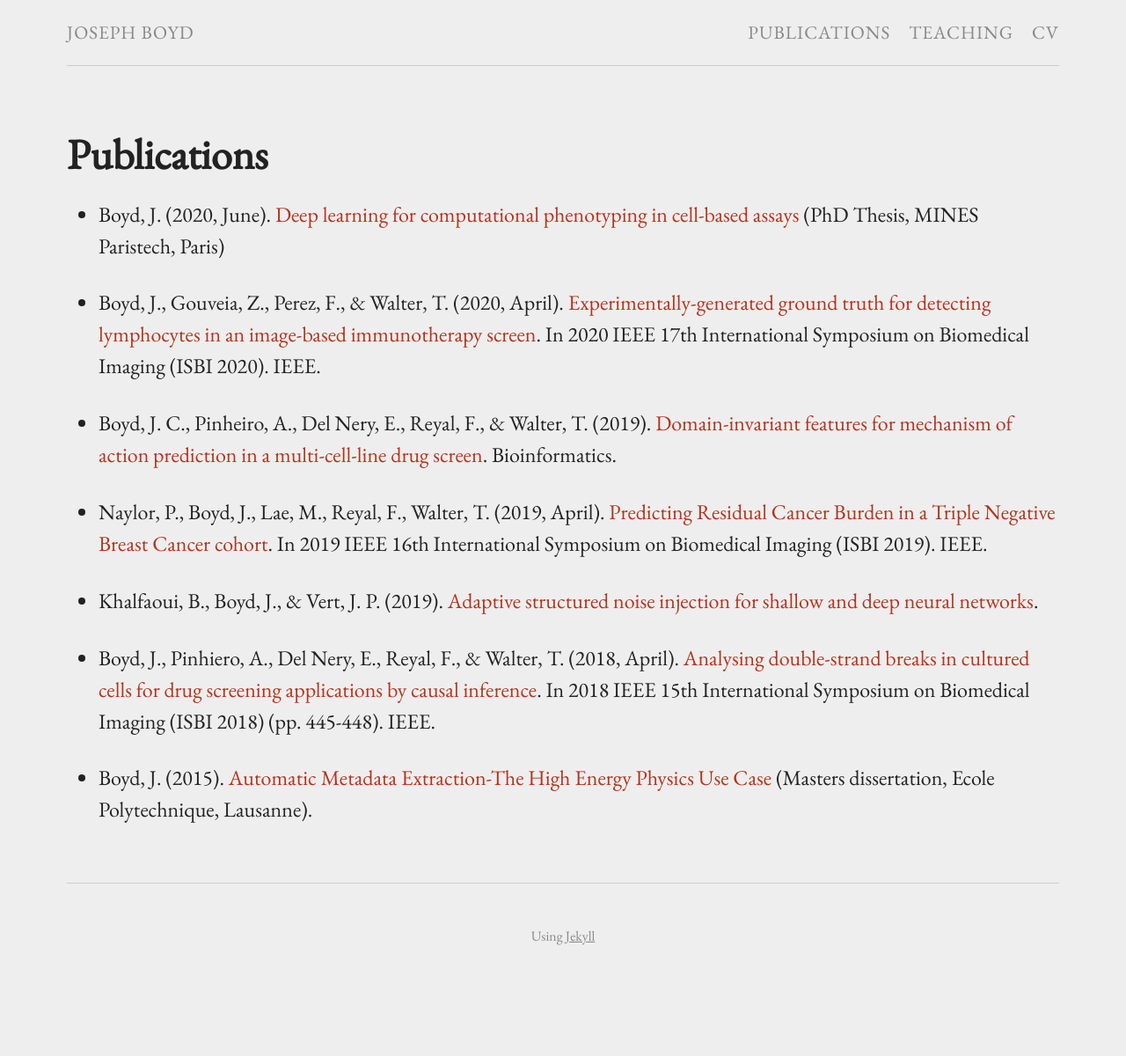
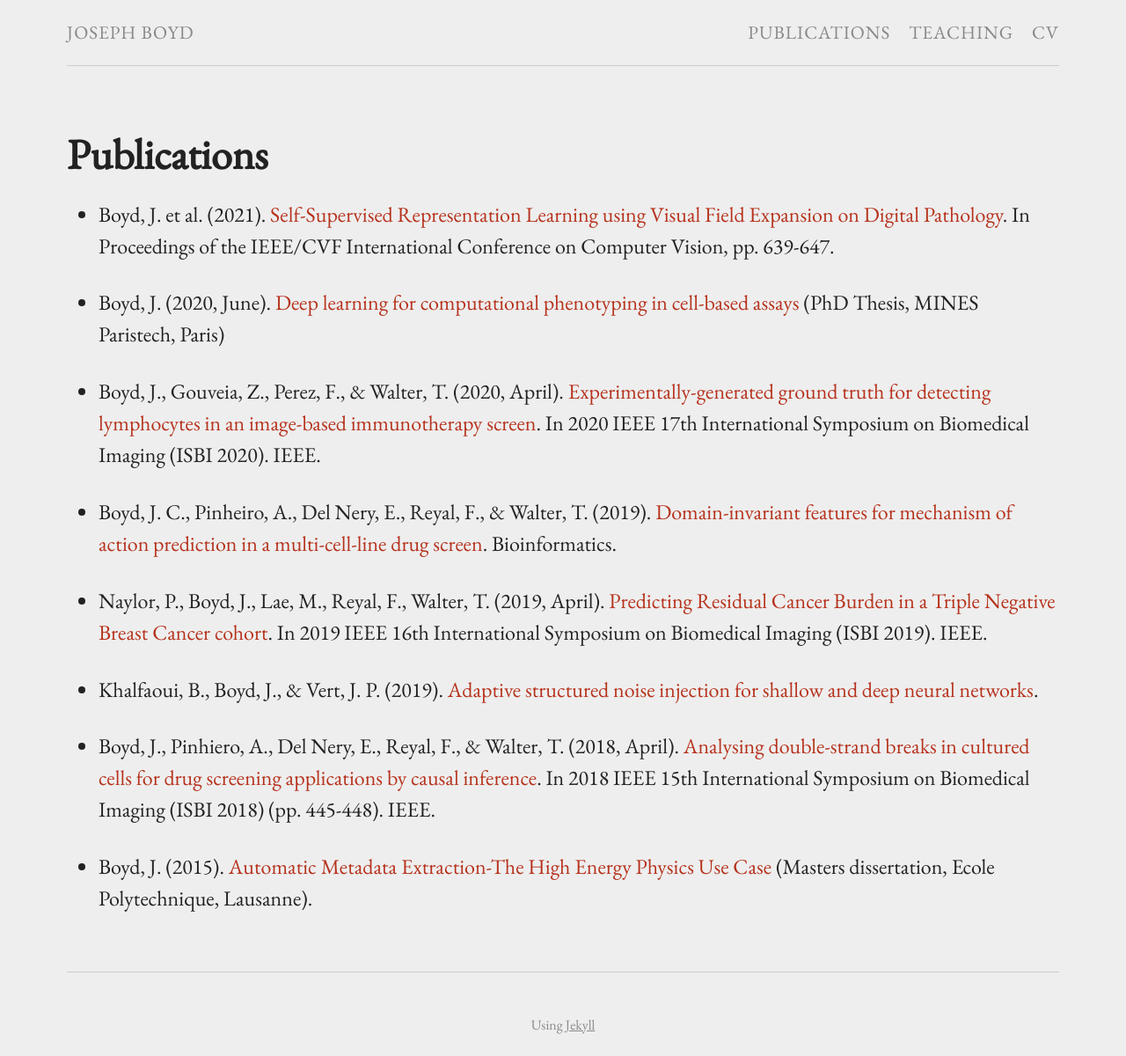
Before and after one commit to jcboyd/jcboyd.github.io, a Jekyll site: the page built from publications.md, in a window 1280 px wide. Shown: the whole page at 88% size. Built offline with Jekyll 4.4.1, drawn with Linux system fonts in a browser that asks for light colours; before the commit the page ends 1099 px from its top, so only the background shows below that.

Commit message:
updated publications

```diff
--- a/publications.md
+++ b/publications.md
@@ -3,6 +3,8 @@ layout: page
 permalink: /publications/
 title: Publications
 ---
+
+* Boyd, J. et al. (2021). [Self-Supervised Representation Learning using Visual Field Expansion on Digital Pathology](https://openaccess.thecvf.com/content/ICCV2021W/CDPath/papers/Boyd_Self-Supervised_Representation_Learning_Using_Visual_Field_Expansion_on_Digital_Pathology_ICCVW_2021_paper.pdf). In Proceedings of the IEEE/CVF International Conference on Computer Vision, pp. 639-647.
 
 * Boyd, J. (2020, June). [Deep learning for computational phenotyping in cell-based assays](https://hal.archives-ouvertes.fr/tel-02928984v1) (PhD Thesis, MINES Paristech, Paris)
 
```
